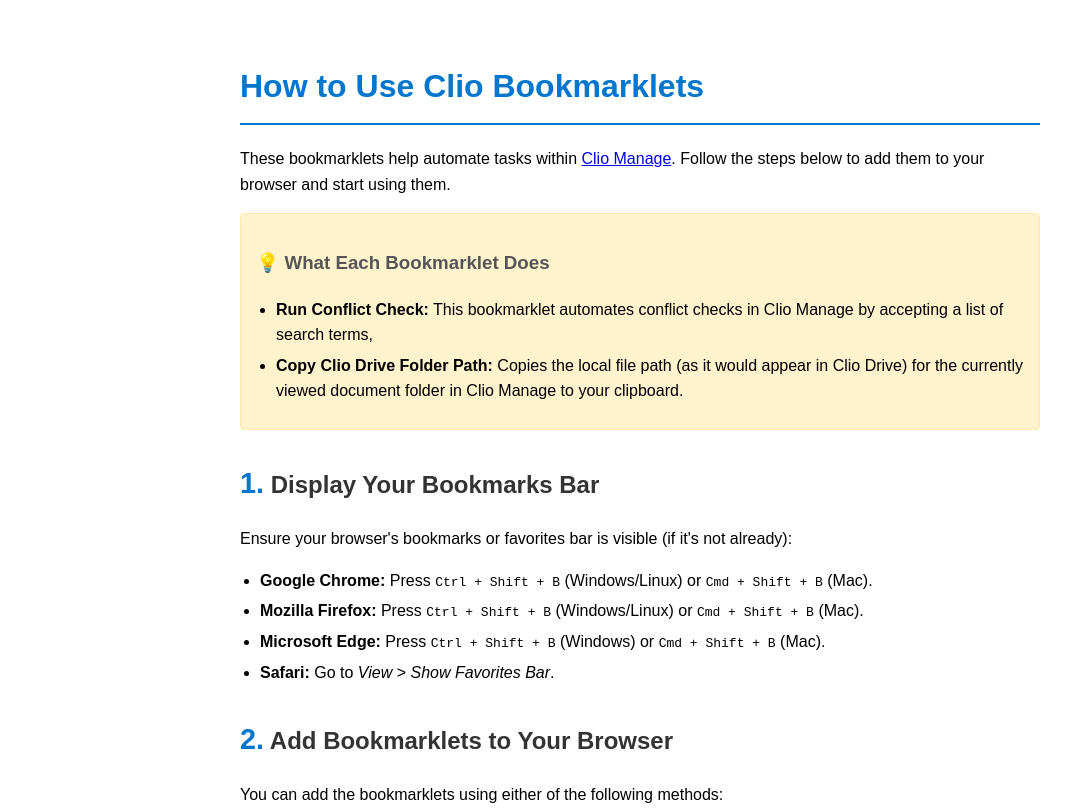
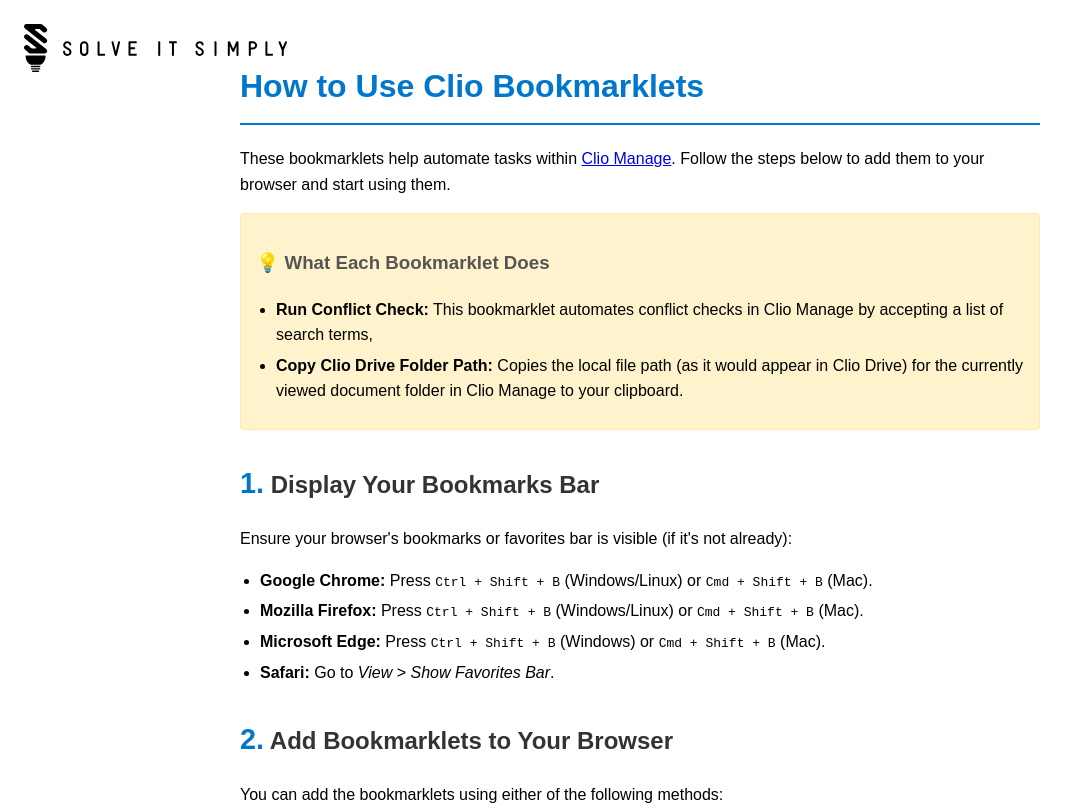
Before and after one commit to solveitsimply/clio-bookmarklets, a website: page docs/index.html in a window 1280 px wide. Shown: the top 810 px of the page, without its empty margins (0-1079 px from the left). Drawn offline with Linux system fonts and the light colour scheme.

Commit message:
fix: add logo

```diff
--- a/docs/index.html
+++ b/docs/index.html
@@ -5,6 +5,18 @@
     <meta name="viewport" content="width=device-width, initial-scale=1.0">
     <title>How to Use Clio Bookmarklets</title>
     <style>
+        .header-logo {
+            display: inline-block;
+            position: absolute;
+            top: 24px;
+            left: 24px;
+            z-index: 10;
+        }
+        .header-logo img {
+            height: 48px;
+            width: auto;
+            vertical-align: middle;
+        }
         body {
             font-family: Arial, sans-serif;
             max-width: 800px;
@@ -80,6 +92,9 @@
     </style>
 </head>
 <body>
+    <a href="https://www.solveitsimply.com" class="header-logo" target="_blank" rel="noopener">
+        <img src="assets/SolveItSimply.svg" alt="SolveItSimply Logo">
+    </a>
     <h1>How to Use Clio Bookmarklets</h1>
 
     <p>These bookmarklets help automate tasks within <a href="https://app.clio.com" target="_blank">Clio Manage</a>. Follow the steps below to add them to your browser and start using them.</p>
```
Also changed, not shown: README.md, docs/assets/SolveItSimply.svg (added).
